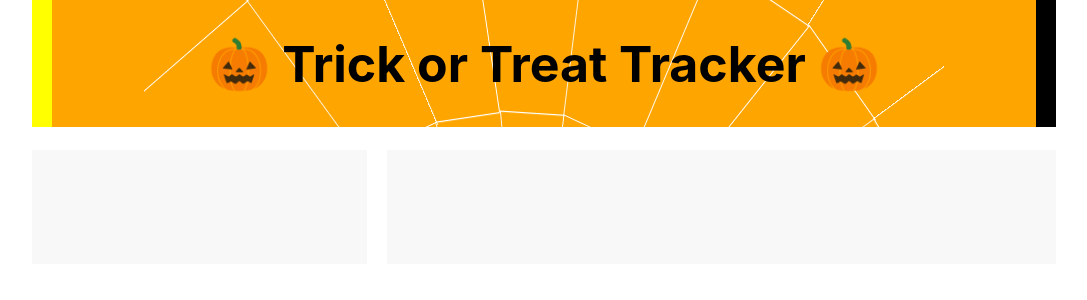
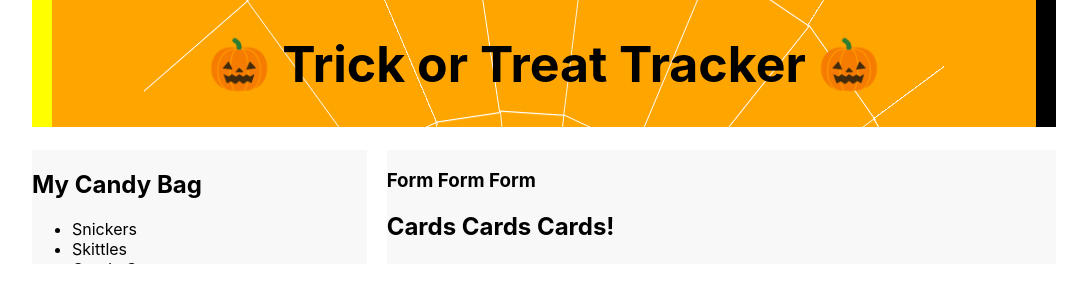
Before and after one commit to kawilliams8/react-refresher, a React (Create React App) app: page / in a window 1280 px wide. Shown: the top 300 px of the page, without its empty margins (96-1183 px from the left). Built offline with nearby package versions, Linux system fonts and the light colour scheme.

Commit message:
Add App state and display it in CandyBag, touch basic Form and Cards files

```diff
--- a/src/App.js
+++ b/src/App.js
@@ -7,6 +7,13 @@ import CandyTracker from './CandyTracker.js';
 export default class App extends Component {
   constructor() {
     super();
+    this.state = {
+      candy: [
+        {id: 0, name: "Snickers"},
+        {id: 1, name: "Skittles"},
+        {id: 2, name: "Candy Corn"}
+      ],
+    };
   }
 
   render() {
@@ -14,7 +21,7 @@ export default class App extends Component {
       <>
       <Header />
       <div className="container">
-        <CandyBag />
+        <CandyBag candy={this.state.candy}/>
         <CandyTracker />
       </div>
       </>
--- a/src/CandyBag.js
+++ b/src/CandyBag.js
@@ -1,9 +1,21 @@
 import React from 'react';
 import './CandyBag.scss';
 
-const CandyBag = (props) => {
+const CandyBag = ({candy}) => {
+  const candyList = candy.map(item => {
+    return (
+      <li>
+        {item.name}
+      </li>
+    )
+  })
+
   return (
     <aside className="CandyBag">
+      <h2>My Candy Bag</h2>
+      <ul>
+        {candyList}
+      </ul>
     </aside>
   )
 }
--- a/src/CandyTracker.js
+++ b/src/CandyTracker.js
@@ -1,9 +1,13 @@
 import React from 'react';
 import './CandyTracker.scss';
+import Form from './Form';
+import Cards from './Cards';
 
-const CandyTracker = (props) => {
+const CandyTracker = () => {
   return (
     <section className="CandyTracker">
+      <Form />
+      <Cards />
     </section>
   )
 }
--- /dev/null
+++ b/src/Cards.js
@@ -0,0 +1,10 @@
+import React from "react";
+import "./Cards.scss";
+
+const Cards = () => {
+  return (
+    <h2>Cards Cards Cards!</h2>
+  );
+};
+
+export default Cards;
--- /dev/null
+++ b/src/Form.js
@@ -0,0 +1,10 @@
+import React from "react";
+import "./Form.scss";
+
+const Form = () => {
+  return (
+    <h3>Form Form Form</h3>
+  );
+};
+
+export default Form;
```
Also changed, not shown: src/Cards.scss (added), src/Form.scss (added), 2 other files (tests, documents, lock files or other folders).
